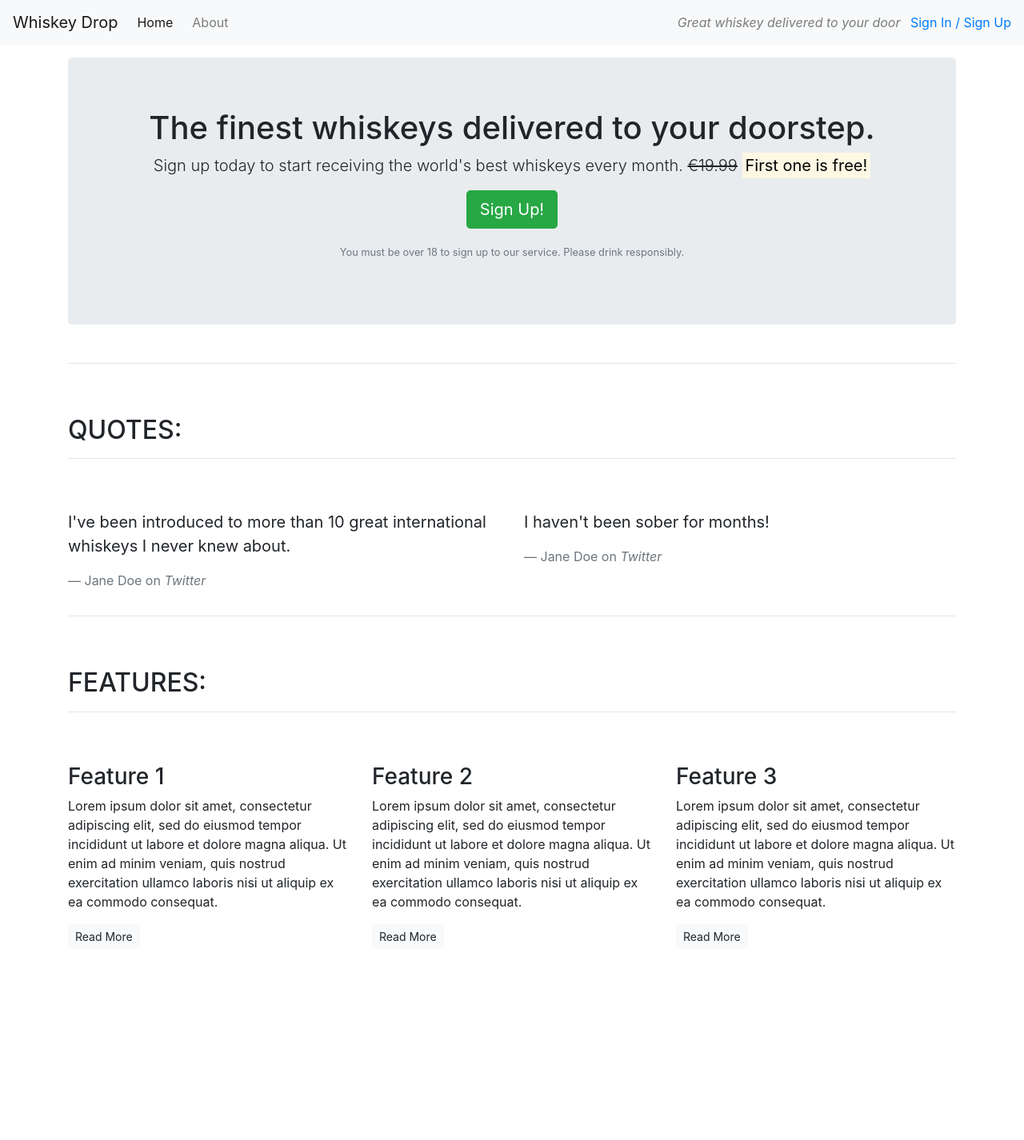
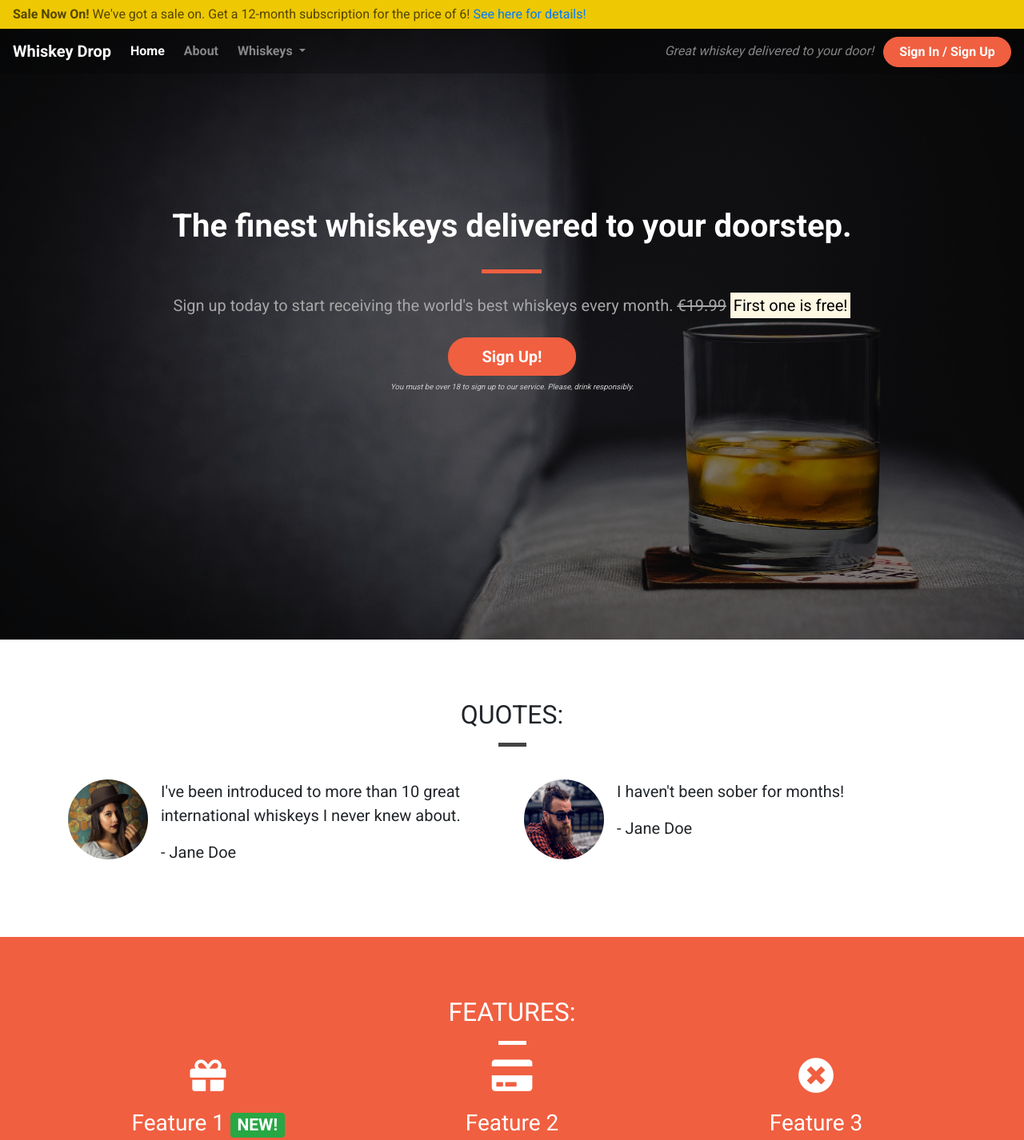
Before and after one commit to Karasp1980/-my-first-bootstrap-workspace, a plain HTML site: page index.html in a window 1280 px wide. Shown: the top 1426 px of the page at 80% size. Before the commit the page ends 1203 px from the top, so only its background shows below. Drawn offline with nearby package versions, Linux system fonts and the light colour scheme.

Commit message:
Add bootstrap links

```diff
--- /dev/null
+++ b/assets/css/style.css
@@ -0,0 +1,201 @@
+body {
+    font-family: 'Roboto', sans-serif;
+}
+
+/* Containers */
+
+.container-wrapper {}
+
+.container-wrapper--red {
+    background-color: #f05f40;
+    color: white;
+}
+
+.alert-container {}
+
+.callout-container {
+    height: 100vh;
+
+    background: url('../images/whiskey-background.jpg') no-repeat bottom right fixed;
+    -webkit-background-size: cover;
+    -moz-background-size: cover;
+    -o-background-size: cover;
+    background-size: cover;
+
+    display: flex;
+    align-items: center;
+    justify-content: center;
+
+    position: relative;
+}
+
+.opaque-overlay {
+    position: absolute;
+    top: 0;
+    left: 0;
+    height: 100%;
+    width: 100%;
+    background-color: rgba(0, 0, 0, 0.5);
+}
+
+.content-container {
+    padding-top: 75px;
+    padding-bottom: 75px;
+}
+
+/* Navbar */
+
+.navalert-container {
+    position: absolute;
+    top: 0;
+    left: 0;
+    z-index: 1;
+    padding-left: 0;
+    padding-right: 0;
+}
+
+.navbar {
+    margin-bottom: 0;
+    width: 100%;
+    background-color: rgba(0, 0, 0, .25);
+    border: 0;
+}
+
+.navbar .navbar-toggler {
+    border: 0;
+}
+
+.navbar .navbar-brand {
+    font-weight: bold;
+}
+
+.navbar .navbar-nav a {
+    font-weight: bold;
+}
+
+
+/* Jumbotron */
+
+.jumbotron {
+    background-color: transparent;
+}
+
+.jumbotron h1 {
+    color: white;
+    font-weight: bold;
+    margin-bottom: 30px;
+    color: white;
+}
+
+.jumbotron .lead {
+    color: #a7a7a7;
+    margin: 25px 0;
+}
+
+.jumbotron small {
+    font-size: 60%;
+    font-style: italic;
+    color: #d0d0d0;
+}
+
+/* Block dividers */
+
+.block-divider {
+    width: 75px;
+    height: 5px;
+    border: 0;
+    background-color: #444;
+}
+
+.block-divider--orange {
+    background-color: #f05f40;
+}
+
+.block-divider--white {
+    background-color: white;
+}
+
+.block-divider--short {
+    width: 35px;
+}
+
+/* Buttons */
+
+.btn--cta {
+    font-weight: bold;
+    border-radius: 23px;
+    width: 160px;
+}
+
+.btn--red {
+    color: white;
+    background-color: #f05f40;
+    border-color: #f05f40;
+}
+
+.btn--red:hover,
+.btn--red:active,
+.btn--red:focus,
+.btn--red:active:focus {
+    background-color: #df4929;
+    border-color: #df4929;
+    color: white;
+}
+
+/* Alert */
+
+.alert-container .col-12 {
+    padding-left: 0;
+    padding-right: 0;
+}
+
+.site-wide-alert {
+    color: #544600;
+    background-color: #eec802;
+    border-color: #eec802;
+    padding: 5px 15px;
+    margin-bottom: 0;
+    border: 1px solid transparent;
+    border-radius: 0;
+}
+
+/* Page Headers */
+
+.page-header {
+    margin-bottom: 0;
+    border-bottom: 0;
+    text-align: center;
+}
+
+.page-header h2 {
+    margin-top: 0;
+}
+
+/* Quotes */
+
+.quotes .page-header {
+    margin-bottom: 25px;
+}
+
+/* Features */
+
+.feature {
+    text-align: center;
+    margin-bottom: 40px;
+}
+
+.feature i {
+    margin-bottom: 20px;
+    font-size: 45px;
+    line-height: 45px;
+}
+
+.feature .btn {
+    background-color: white;
+    border-color: white;
+    border-radius: 15px;
+    min-width: 100px;
+    font-weight: bold;
+    margin-top: 10px;
+    color: #f05f40;
+}
--- a/index.html
+++ b/index.html
@@ -3,96 +3,147 @@
 
 <head>
     <meta charset="utf-8">
+    <title>Whiskey Drop | Taste a new whiskey every month</title>
     <meta name="viewport" content="width=device-width, initial-scale=1.0">
-    <title>Whiskey Drop | Taste a new whiskey every month</title>
     <link rel="stylesheet" href="https://maxcdn.bootstrapcdn.com/bootstrap/4.1.3/css/bootstrap.min.css">
+    <link rel="stylesheet" href="https://use.fontawesome.com/releases/v5.6.1/css/all.css" integrity="sha384-gfdkjb5BdAXd+lj+gudLWI+BXq4IuLW5IT+brZEZsLFm++aCMlF1V92rMkPaX4PP" crossorigin="anonymous">
+    <link href="https://fonts.googleapis.com/css?family=Roboto:400,700" rel="stylesheet">
+    <link rel="stylesheet" href="assets/css/style.css" type="text/css" />
 </head>
 
 <body>
-    <!--Nav-->
-    <nav class="navbar navbar-light navbar-expand-sm bg-light">
-        <a href="/" class="navbar-brand">
-                    Whiskey Drop</a>
+    <div class="container-fluid navalert-container">
+        <div class="container-fluid alert-container">
+            <div class="row d-none d-sm-block">
+                <div class="col-12">
+                    <div class="site-wide-alert alert alert-warning">
+                        <strong>Sale Now On!</strong> We've got a sale on. Get a 12-month subscription for the price of 6! <a href="">See here for details!</a>
+                    </div>
+                </div>
+            </div>
+        </div>
+        <nav class="navbar navbar-dark navbar-expand-sm">
+            <a href="/" class="navbar-brand">Whiskey Drop</a>
+
+            <button class="navbar-toggler ml-auto" type="button" data-toggle="collapse" data-target="#navbarNavDropdown" aria-controls="navbarNavDropdown" aria-expanded="false" aria-label="Toggle navigation">
+        <span class="navbar-toggler-icon"></span></button>
+
+            <div class="collapse navbar-collapse" id="navbarNavDropdown">
                 <ul class="navbar-nav mr-auto">
                     <li class="active nav-item mr-2"><a class="nav-link" href="/">Home</a></li>
-            <li class="nav-item mr-2"><a class="nav-link" href="">About</a></li>
-            <li class="nav-item mr-2 d-block d-sm-none"><a class="nav-link" href="">Sign In / Sign Up</a></li>
+                    <li class="nav-item mr-2"><a class="nav-link" href="/about">About</a></li>
+                    <li class="nav-item dropdown">
+                        <a class="nav-link dropdown-toggle" href="#" id="navbarDropdownMenuLink" role="button" data-toggle="dropdown" aria-haspopup="true" aria-expanded="false">
+          Whiskeys
+        </a>
+                        <div class="dropdown-menu" aria-labelledby="navbarDropdownMenuLink">
+                            <a class="dropdown-item" href="#">Irish</a>
+                            <a class="dropdown-item" href="#">Scotch</a>
+                            <a class="dropdown-item" href="#">Japanese</a>
+                            <a class="dropdown-item" href="#">American</a>
+                        </div>
+                    </li>
+
+                    <li class="nav-item mr-2 d-block d-sm-none"><a class="nav-link" href="/login">Sign In / Sign Up</a></li>
                 </ul>
-
+            </div>
             <div class="d-none d-md-block">
-            <p class="navbar-text my-auto mr-2"><i>Great whiskey delivered to your door</i></p>
-            <a href="/login">Sign In / Sign Up</a>
+                <p class="navbar-text my-auto mr-2"><i>Great whiskey delivered to your door!</i></p>
+                <a href="/login" class="btn btn--cta btn--red">Sign In / Sign Up</a>
             </div>
-        <!--</div>-->
         </nav>
-    <article class="container mt-3">
+    </div>
+    <div class="container-fluid callout-container">
         <!-- Callout -->
+        <div class="opaque-overlay">&nbsp;</div>
         <div class="row">
             <div class="col-12">
                 <section class="callout jumbotron text-center">
-                    <h1>The finest whiskeys delivered to your doorstep.</h1>
+                    <h1 class="jumbotron-header">The finest whiskeys delivered to your doorstep.</h1>
+                    <hr class="block-divider block-divider--orange">
                     <p class="lead">Sign up today to start receiving the world's best whiskeys every month.
                         <s class="d-none d-sm-inline">€19.99</s>
                         <span class="d-inline d-sm-none"><br></span>
                         <strong><mark>First one is free!</mark></strong></p>
-                    <p><button class="btn btn-lg btn-success">Sign Up!</button></p>
-                    <p class="text-muted"><small>You must be over 18 to sign up to our service. Please drink responsibly.</small></p>
+                    <button class="btn btn-lg btn--cta btn--red" data-toggle="modal" data-target="#signUpModal">Sign Up!</button>
+                    <p class="text-muted"><small>You must be over 18 to sign up to our service. Please, drink responsibly.</small></p>
                 </section>
             </div>
         </div>
         <!-- /.callout -->
-        <hr>
+    </div>
+
     <!-- Quotes -->
+    <div class="container-wrapper">
+        <div class="container quotes-container content-container">
             <section class="quotes">
                 <div class="row">
-                <div class="col-12 my-5">
+                    <div class="col-12 page-header">
                         <h2 class="text-uppercase">Quotes:</h2>
-                    <hr />
+                        <hr class="block-divider block-divider--short">
                     </div>
                 </div>
                 <div class="row">
                     <div class="col-12 col-md-6">
+                        <div class="media">
+                            <div class="d-none d-sm-block">
+                                <img src="assets/images/girl-image.png" class="rounded-circle mr-3" height=100 width=100>
+                            </div>
+                            <div class="media-body">
                                 <blockquote class="blockquote">
                                     <p>I've been introduced to more than 10 great international whiskeys I never knew about.</p>
-                        <footer class="blockquote-footer">Jane Doe on <cite title="Twitter">Twitter</cite></footer>
+                                    <p>- Jane Doe</p>
                                 </blockquote>
                             </div>
+                        </div>
+                    </div>
                     <div class="col-12 col-md-6">
+                        <div class="media">
+                            <div class="d-none d-sm-block">
+                                <img src="assets/images/guy-image.png" class="rounded-circle mr-3" height=100 width=100>
+                            </div>
+                            <div class="media-body">
                                 <blockquote class="blockquote">
                                     <p>I haven't been sober for months!</p>
-                        <footer class="blockquote-footer">Jane Doe on <cite title="Twitter">Twitter</cite></footer>
+                                    <p>- Jane Doe</p>
                                 </blockquote>
+                            </div>
+                        </div>
                     </div>
                 </div>
             </section>
             <!-- /.quotes -->
-        <hr>
+        </div>
+    </div>
+
     <!-- Features -->
+    <div class="container-wrapper container-wrapper--red">
+        <div class="container features-container content-container">
             <section class="features">
                 <div class="row">
-                <div class="col-12 my-5">
+                    <div class="col-12 page-header">
                         <h2 class="text-uppercase">Features:</h2>
-                    <hr />
+                        <hr class="block-divider block-divider--short block-divider--white">
                     </div>
                 </div>
                 <div class="row">
                     <div class="col-12 col-md-6 col-lg-4">
                         <div class="feature">
-                        <h3>Feature 1</h3>
+                            <h3><i class="fas fa-gift d-none d-sm-block"></i> Feature 1 <span class="badge badge-success">NEW!</span></h3>
                             <p>Lorem ipsum dolor sit amet, consectetur adipiscing elit, sed do eiusmod tempor incididunt ut labore et dolore magna aliqua. Ut enim ad minim veniam, quis nostrud exercitation ullamco laboris nisi ut aliquip ex ea commodo consequat.</p>
                             <p><a class="btn btn-sm btn-light" href="">Read More</a></p>
                         </div>
                     </div>
                     <div class="col-12 col-md-6 col-lg-4">
                         <div class="feature">
-                        <h3>Feature 2</h3>
+                            <h3><i class="fas fa-credit-card d-none d-sm-block"></i> Feature 2</h3>
                             <p>Lorem ipsum dolor sit amet, consectetur adipiscing elit, sed do eiusmod tempor incididunt ut labore et dolore magna aliqua. Ut enim ad minim veniam, quis nostrud exercitation ullamco laboris nisi ut aliquip ex ea commodo consequat.</p>
                             <p><a class="btn btn-sm btn-light" href="">Read More</a></p>
                         </div>
                     </div>
                     <div class="col-12 d-md-none d-lg-block col-lg-4">
                         <div class="feature">
-                        <h3>Feature 3</h3>
+                            <h3><i class="fas fa-times-circle d-none d-sm-block"></i> Feature 3</h3>
                             <p>Lorem ipsum dolor sit amet, consectetur adipiscing elit, sed do eiusmod tempor incididunt ut labore et dolore magna aliqua. Ut enim ad minim veniam, quis nostrud exercitation ullamco laboris nisi ut aliquip ex ea commodo consequat.</p>
                             <p><a class="btn btn-sm btn-light" href="">Read More</a></p>
                         </div>
@@ -100,7 +151,43 @@
                 </div>
             </section>
             <!-- /.features -->
-    </article>
+        </div>
+    </div>
+
+    <div class="modal" tabindex="-1" role="dialog" id="signUpModal">
+        <div class="modal-dialog" role="document">
+            <div class="modal-content">
+                <div class="modal-header">
+                    <h5 class="modal-title">Sign Up To Whiskey Drop!</h5>
+                    <button type="button" class="close" data-dismiss="modal" aria-label="Close">
+          <span aria-hidden="true">&times;</span>
+        </button>
+                </div>
+                <div class="modal-body">
+                    <form>
+                        <div class="form-group">
+                            <label for="exampleInputEmail1">Email address</label>
+                            <input type="email" class="form-control" id="exampleInputEmail1" aria-describedby="emailHelp" placeholder="Enter email">
+                            <small id="emailHelp" class="form-text text-muted">We'll never share your email with anyone else.</small>
+                        </div>
+                        <div class="form-group">
+                            <label for="password">Password</label>
+                            <input type="password" class="form-control" id="password" placeholder="Password">
+                        </div>
+                        <div class="form-group">
+                            <label for="repeatPassword">Repeat Password</label>
+                            <input type="password" class="form-control" id="repeatPassword" placeholder="Repeat Password">
+                        </div>
+                        <button type="submit" class="btn btn-success">Submit</button>
+                    </form>
+                </div>
+            </div>
+        </div>
+    </div>
+
+    <script src="https://code.jquery.com/jquery-3.3.1.slim.min.js" integrity="sha384-q8i/X+965DzO0rT7abK41JStQIAqVgRVzpbzo5smXKp4YfRvH+8abtTE1Pi6jizo" crossorigin="anonymous"></script>
+    <script src="https://cdnjs.cloudflare.com/ajax/libs/popper.js/1.14.3/umd/popper.min.js" integrity="sha384-ZMP7rVo3mIykV+2+9J3UJ46jBk0WLaUAdn689aCwoqbBJiSnjAK/l8WvCWPIPm49" crossorigin="anonymous"></script>
+    <script src="https://stackpath.bootstrapcdn.com/bootstrap/4.1.3/js/bootstrap.min.js" integrity="sha384-ChfqqxuZUCnJSK3+MXmPNIyE6ZbWh2IMqE241rYiqJxyMiZ6OW/JmZQ5stwEULTy" crossorigin="anonymous"></script>
 </body>
 
 </html>
```
Also changed, not shown: assets/images/girl-image.png (added), assets/images/guy-image.png (added), assets/images/whiskey-background.jpg (added). Lines whose indentation alone changed are shown as unchanged.
